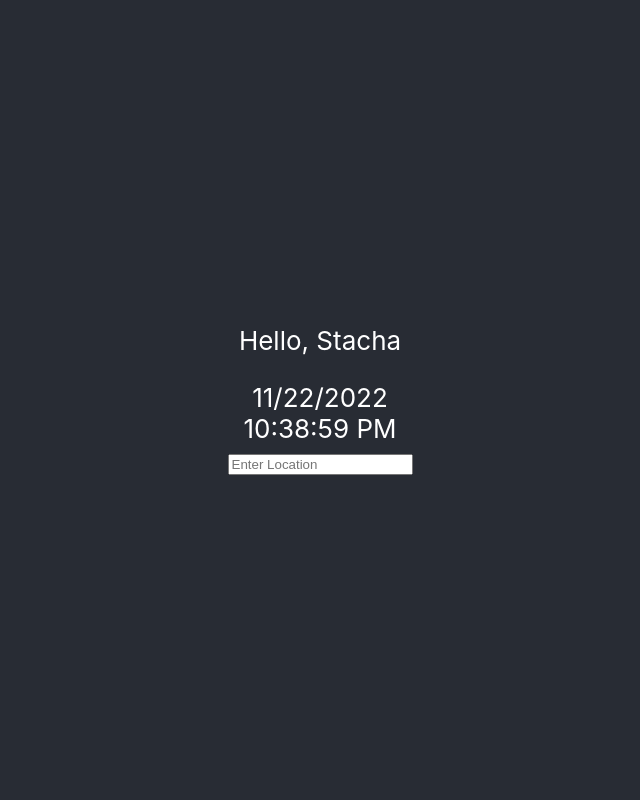
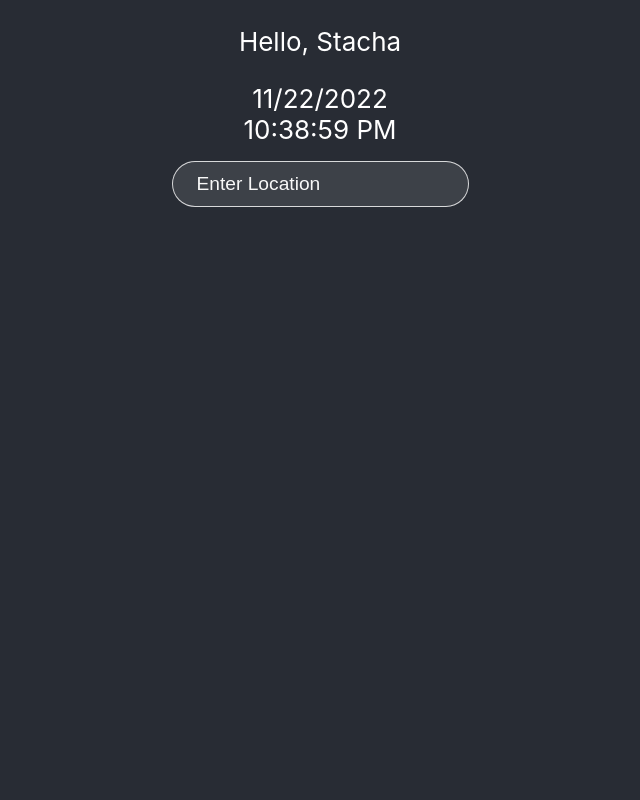
Before and after one commit to Stachacl/magic-mirror, a React (Create React App) app: page / in a window 1280 px wide. Shown: the top 800 px of the page, without its empty margins (320-960 px from the left). Built offline with nearby package versions, Linux system fonts and the light colour scheme; some icons are missing.

Commit message:
calculated celcius from farengeight degrees

```diff
--- a/src/components/Weather.js
+++ b/src/components/Weather.js
@@ -33,7 +33,7 @@ function Weather() {
             <p>{data.name}</p>
           </div>
           <div className="temp">
-            {data.main ? <h1>{data.main.temp.toFixed()}°F</h1> : null}
+            {data.main ? <h1> {(data.main.temp.toFixed()-32)/1.8} °C</h1> : null}
           </div>
           <div className="description">
             {data.weather ? <p>{data.weather[0].main}</p> : null}
--- a/src/index.css
+++ b/src/index.css
@@ -1,4 +1,5 @@
 body {
+  background-color: rgba(0, 0, 0, 0.4);
   margin: 0;
   font-family: -apple-system, BlinkMacSystemFont, 'Segoe UI', 'Roboto', 'Oxygen',
     'Ubuntu', 'Cantarell', 'Fira Sans', 'Droid Sans', 'Helvetica Neue',
@@ -16,3 +17,78 @@ code {
   display: flex;
   justify-content: flex-start;
 }
+
+.app {
+  width: 100%;
+  height: 100vh;
+  position: relative;
+  background-color: rgba(0, 0, 0, 0);
+  color: #fff;
+}
+
+.app:before {
+  content: '';
+  position: absolute;
+  width: 100%;
+  height: 100%;
+  top: 0;
+  left: 0;
+  z-index: -1;
+}
+
+.app .search {
+  text-align: center;
+  padding: 1rem;
+}
+
+.app input {
+  padding: .7rem 1.5rem;
+  font-size: 1.2rem;
+  border-radius: 25px;
+  border: 1px solid rgba(255,255,255, 0.8);
+  background: rgba(255,255,255, 0.1);
+  color: #f8f8f8;
+}
+
+::placeholder {
+  color: #f8f8f8;
+}
+
+.container {
+  max-width: 700px;
+  height: 700px;
+  margin: auto;
+  padding: 0 1rem;
+  position: relative;
+  top: 10%;
+  display: flex;
+  flex-direction: column;
+  justify-content: space-between;
+}
+
+.app .top {
+  width: 100%;
+  margin: 1rem auto;
+}
+
+.app .description {
+  position: relative;
+
+  transform-origin: 0 0;
+
+}
+
+.app .bottom {
+  display: flex;
+  justify-content: space-evenly;
+  text-align: center;
+  width: 100%;
+  margin: 1rem auto;
+  padding: 1rem;
+  border-radius: 12px;
+  background-color: rgba(255,255,255, 0.2);
+}
+
+.bold {
+  font-weight: 700;
+}
```
